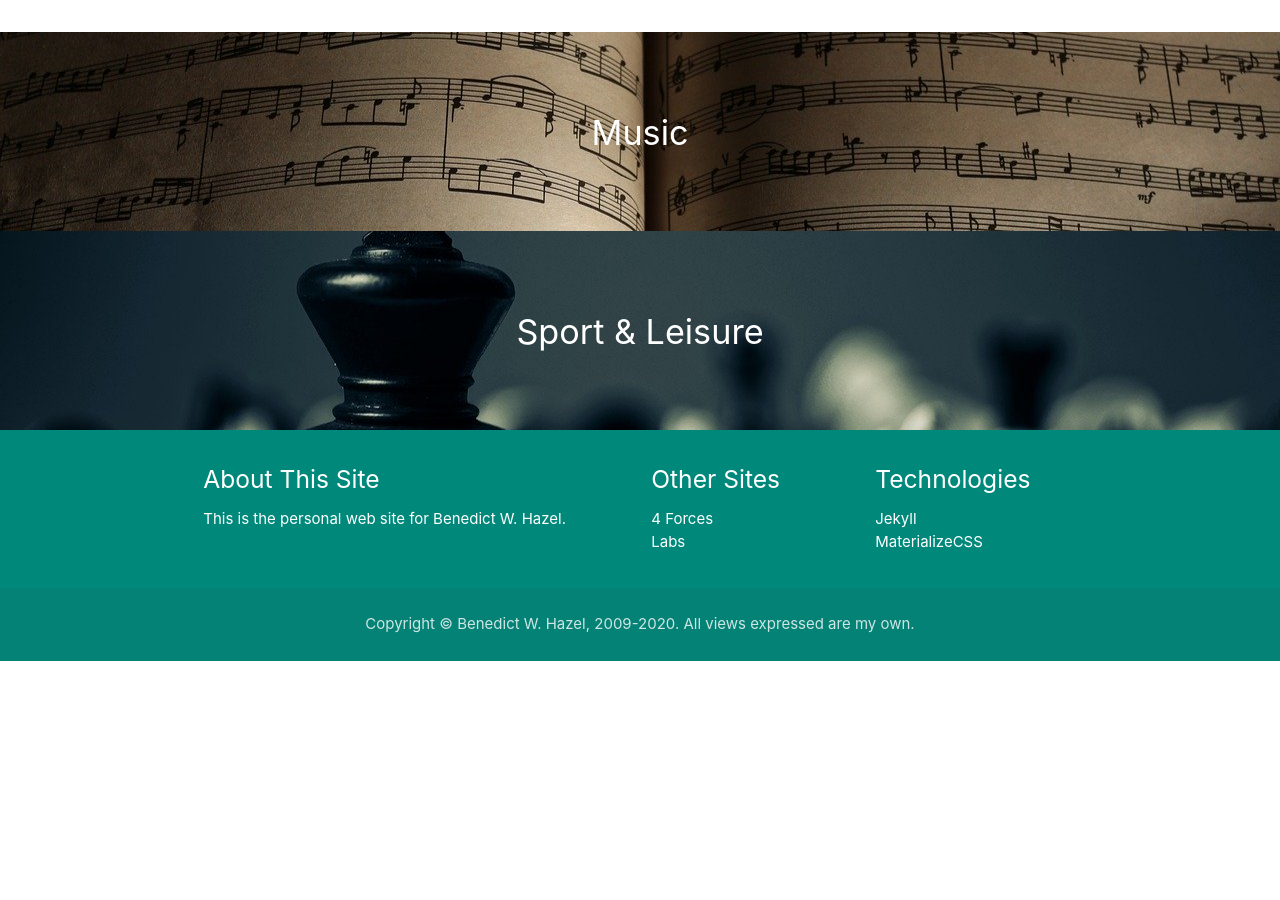
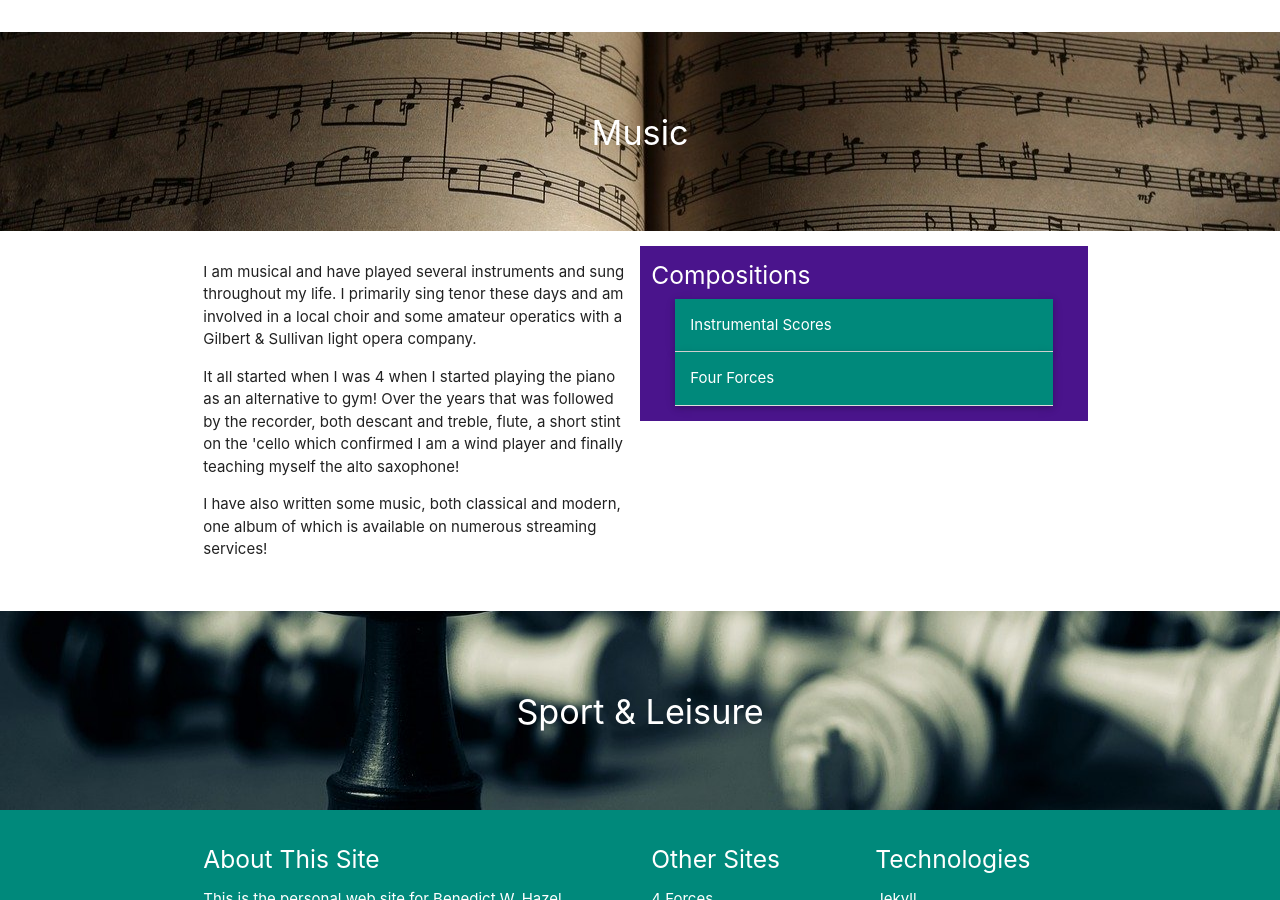
Before and after one commit to BHazel/bwhazel-web-site, a Jekyll site: the page built from src/index.html, in a window 1280 px wide and 900 px high, scrolled down 2106 px. Built offline with Jekyll 4.4.1, drawn with Linux system fonts in a browser that asks for light colours; before the commit the page ends 2767 px from its top, so only the background shows below that.

Commit message:
Add music section content and site data.

```diff
--- a/src/_data/content.yaml
+++ b/src/_data/content.yaml
@@ -95,6 +95,24 @@ music:
     subtitle: Music
     backgroundImage: /img/sheetMusic.jpg
     backgroundImageAltText: Sheet Music
+  details:
+    - I am musical and have played several instruments and sung throughout my life.  I primarily sing tenor these days and am involved in a local choir and some amateur operatics with a Gilbert &amp; Sullivan light opera company.
+    - It all started when I was 4 when I started playing the piano as an alternative to gym!  Over the years that was followed by the recorder, both descant and treble, flute, a short stint on the 'cello which confirmed I am a wind player and finally teaching myself the alto saxophone!
+    - I have also written some music, both classical and modern, one album of which is available on numerous streaming services!
+  compositions:
+    title: Compositions
+    instrumentalScores:
+      title: Instrumental Scores
+      detail: A selection of my instrumental compositions are available to view and listen to online.
+      link:
+        text: Listen at MuseScore
+        url: https://musescore.com/user/536
+    fourForces:
+      title: Four Forces
+      detail: Listen to samples of <em>Four Forces</em>, an electronica album I wrote using GarageBand.
+      link:
+        text: Find out More
+        url: http://4forces.bwhazel.co.uk
 sport:
   sectionTitle:
     subtitle: Sport &amp; Leisure
--- /dev/null
+++ b/src/_includes/music.html
@@ -0,0 +1,32 @@
+{% assign musicData = site.data.content.music %}
+<div class="section">
+    <div class="container">
+        <div class="row">
+            <div class="col s12 m6">
+                {% for detail in musicData.details %}
+                <p>{{detail}}</p>
+                {% endfor %}
+            </div>
+            <div class="col s12 m6 colour-scheme-override colour-secondary">
+                <h5>{{musicData.compositions.title}}</h5>
+                <ul class="collapsible popout">
+                    <li>
+                        <div class="collapsible-header colour-primary">{{musicData.compositions.instrumentalScores.title}}</div>
+                        <div class="collapsible-body colour-primary-dark">
+                            <p>{{musicData.compositions.instrumentalScores.detail}}</p>
+                            <a class="btn waves-effect" href="{{musicData.compositions.instrumentalScores.link.url}}">{{musicData.compositions.instrumentalScores.link.text}}</a>
+                        </div>
+                    </li>
+                    <li>
+                        <div class="collapsible-header colour-primary">{{musicData.compositions.fourForces.title}}</div>
+                        <div class="collapsible-body colour-primary-dark">
+                            <p>{{musicData.compositions.fourForces.detail}}</p>
+                            <p><a class="btn waves-effect" href="{{musicData.compositions.fourForces.link.url}}">{{musicData.compositions.fourForces.link.text}}</a></p>
+                            <iframe width="100%" height="450" scrolling="no" frameborder="no" allow="autoplay" src="https://w.soundcloud.com/player/?url=https%3A//api.soundcloud.com/playlists/19481628&color=%23ff5500&auto_play=false&hide_related=false&show_comments=true&show_user=true&show_reposts=false&show_teaser=true"></iframe><div style="font-size: 10px; color: #cccccc;line-break: anywhere;word-break: normal;overflow: hidden;white-space: nowrap;text-overflow: ellipsis; font-family: Interstate,Lucida Grande,Lucida Sans Unicode,Lucida Sans,Garuda,Verdana,Tahoma,sans-serif;font-weight: 100;"><a href="https://soundcloud.com/benedict-hazel" title="Benedict Hazel" target="_blank" style="color: #cccccc; text-decoration: none;">Benedict Hazel</a> · <a href="https://soundcloud.com/benedict-hazel/sets/four-forces-samples" title="Four Forces Samples" target="_blank" style="color: #cccccc; text-decoration: none;">Four Forces Samples</a></div>
+                        </div>
+                    </li>
+                </ul>
+            </div>
+        </div>
+    </div>
+</div>
--- a/src/index.html
+++ b/src/index.html
@@ -45,6 +45,8 @@ layout: default
     backgroundImageAltText=musicTitle.backgroundImageAltText
 %}
 
+{% include music.html %}
+
 <!-- Parallax Sport & Leisure Title -->
 {% assign sportTitle = site.data.content.sport.sectionTitle %}
 {% include parallaxTitle.html
```
